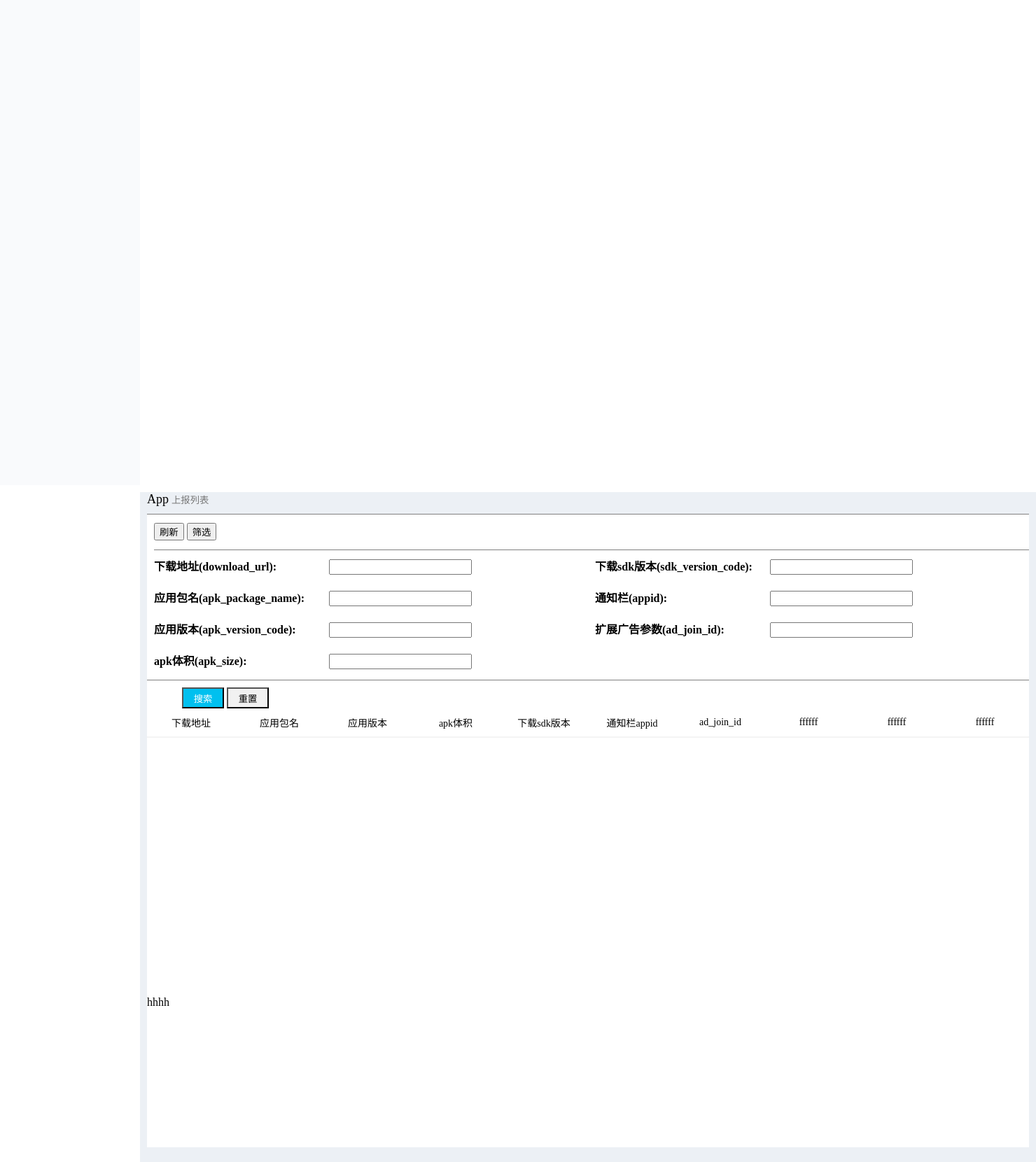
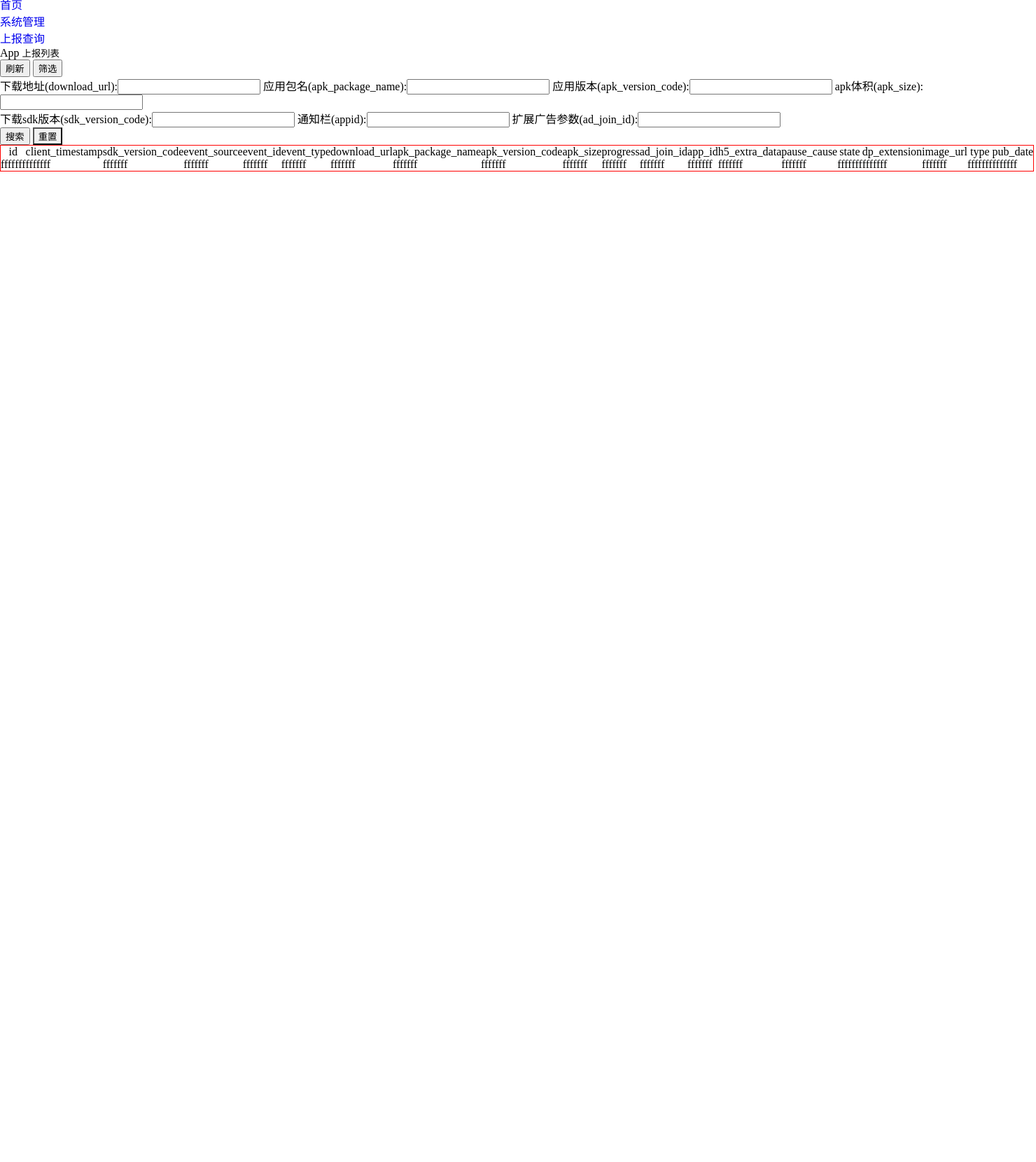
Before and after one commit to gsy13213009/py_django, a Django app: page /download_info/ in a window 1480 px wide. Shown: the part 406-2066 px from the top of the page at 70% size. After the commit the page ends 651 px from the top, so only its background shows below. Run offline with Django 3.2, Linux system fonts and the light colour scheme.

Commit message:
[optimize] 修改页面布局：

```diff
--- a/download/templates/download_info/index.html
+++ b/download/templates/download_info/index.html
@@ -4,8 +4,8 @@
 <head>
     <title>BI | 数据统计</title>
     <link rel="stylesheet" type="text/css" href="../static/css/cssRecet.css">
-    <link rel="stylesheet" type="text/css" href="../static/css/common.css">
-    <link rel="stylesheet" type="text/css" href="../static/css/index.css">
+    <link rel="stylesheet" type="text/css" href="../static/ccss/common.css">
+    <link rel="stylesheet" type="text/css" href="../static/ccss/index.css">
 </head>
 
 <body>
@@ -68,24 +68,55 @@
             <button class="btn_group">搜索</button>
             <button class="btn_group" style="background: #f1f1f1;color: black">重置</button>
         </div>
-                <table class="table_content">
+        <table class="table_content" style="border: 1px solid red">
             <thead>
             <tr>
-                        	<th>下载地址</th>
-                        	<th>应用包名</th>
-                        	<th>应用版本</th>
-                        	<th>apk体积</th>
-                        	<th>下载sdk版本</th>
-                        	<th>通知栏appid</th>
+                <th>id</th>
+                <th>client_timestamp</th>
+                <th>sdk_version_code</th>
+                <th>event_source</th>
+                <th>event_id</th>
+                <th>event_type</th>
+                <th>download_url</th>
+                <th>apk_package_name</th>
+                <th>apk_version_code</th>
+                <th>apk_size</th>
+                <th>progress</th>
                 <th>ad_join_id</th>
-                        	<th>ffffff</th>
-                        	<th>ffffff</th>
-                        	<th>ffffff</th>
+                <th>app_id</th>
+                <th>h5_extra_data</th>
+                <th>pause_cause</th>
+                <th>state</th>
+                <th>dp_extension</th>
+                <th>image_url</th>
+                <th>type</th>
+                <th>pub_date</th>
             </tr>
             </thead>
+            <tbody>
             <tr>
-                    	<td>hhhh</td>
+                <td>fffffff</td>
+                <td>fffffff</td>
+                <td>fffffff</td>
+                <td>fffffff</td>
+                <td>fffffff</td>
+                <td>fffffff</td>
+                <td>fffffff</td>
+                <td>fffffff</td>
+                <td>fffffff</td>
+                <td>fffffff</td>
+                <td>fffffff</td>
+                <td>fffffff</td>
+                <td>fffffff</td>
+                <td>fffffff</td>
+                <td>fffffff</td>
+                <td>fffffff</td>
+                <td>fffffff</td>
+                <td>fffffff</td>
+                <td>fffffff</td>
+                <td>fffffff</td>
             </tr>
+            </tbody>
         </table>
     </div>
 </div>
```
Lines whose indentation alone changed are shown as unchanged.
